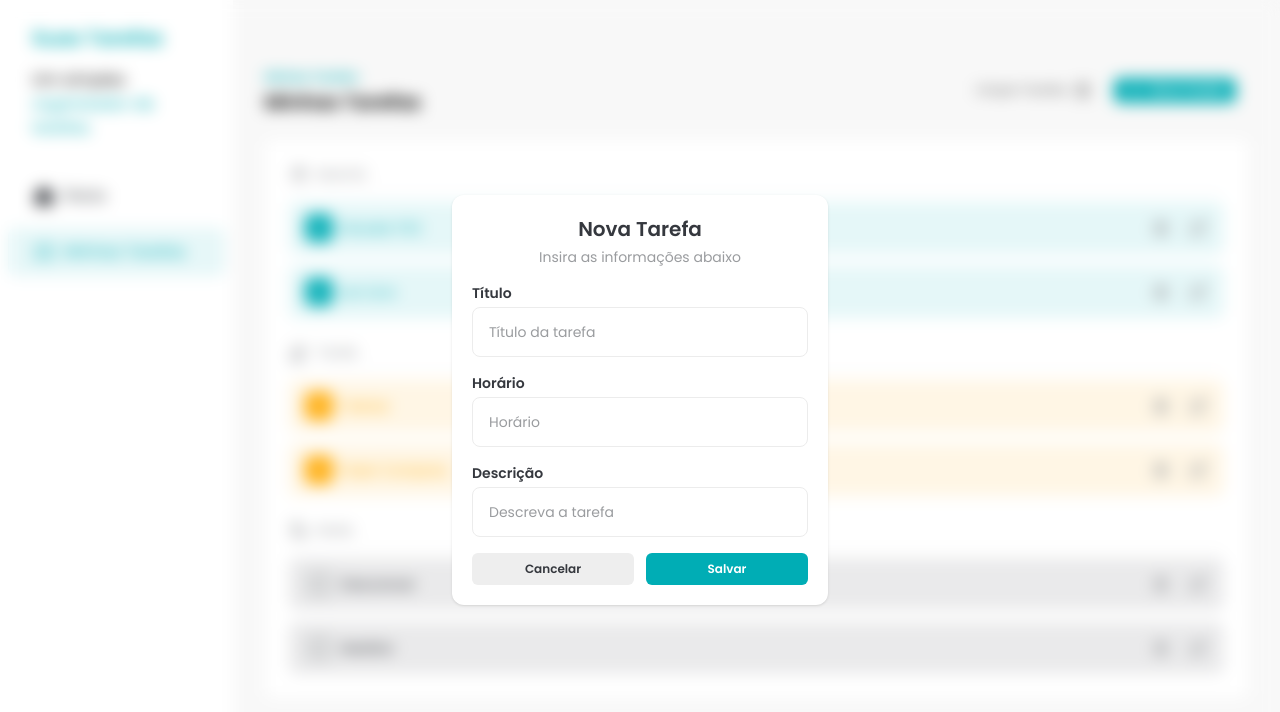
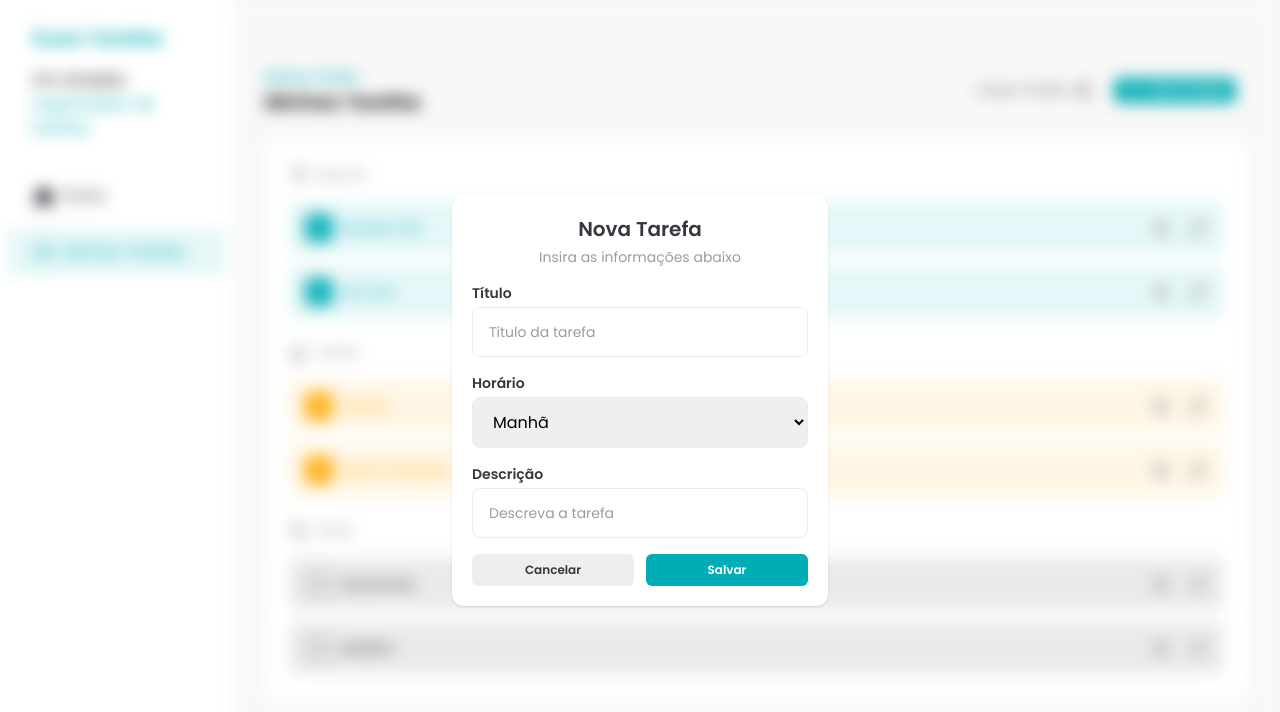
Before and after one commit to daniilomendes/fsc-task-manage, a React (Vite) app: page / in a window 1280 px wide. Both pictures are taken after a click on the button "Nova Tarefa". Shown: the top 712 px of the page. Built offline with nearby package versions, Linux system fonts and the light colour scheme.

Commit message:
feat: add InputLabel component

```diff
--- a/src/components/AddTaskDialog.jsx
+++ b/src/components/AddTaskDialog.jsx
@@ -6,6 +6,7 @@
 import Button from "./Button";
 
 import "./AddTaskDialog.css";
+import InputLabel from "./InputLabel";
 
 const AddTaskDialog = ({ isOpen, handleClose }) => {
   const nodeRef = useRef();
@@ -38,7 +39,20 @@
                   label="Título"
                   placeholder="Título da tarefa"
                 />
-                <Input id="time" label="Horário" placeholder="Horário" />
+
+                <div className="flex flex-col gap-1 text-left">
+                  <InputLabel htmlFor="time">Horário</InputLabel>
+
+                  <select
+                    id="time"
+                    className="rounded-lg border border-solid border-[#ECECEC] px-4 py-3 outline-[#00ADB5] placeholder:text-sm placeholder:text-[#9A9C9F]"
+                  >
+                    <option value="morning">Manhã</option>
+                    <option value="afternoon">Tarde</option>
+                    <option value="evening">Noite</option>
+                  </select>
+                </div>
+
                 <Input
                   id="description"
                   label="Descrição"
--- a/src/components/Input.jsx
+++ b/src/components/Input.jsx
@@ -1,9 +1,9 @@
+import InputLabel from "./InputLabel";
+
 const Input = ({ label, ...rest }) => {
   return (
     <div className="flex flex-col space-y-1 text-left">
-      <label className="text-sm font-semibold text-[#35383E]" htmlFor={rest.id}>
-        {label}
-      </label>
+      <InputLabel htmlFor={rest.id}>{label}</InputLabel>
       <input
         className="rounded-lg border border-solid border-[#ECECEC] px-4 py-3 outline-[#00ADB5] placeholder:text-sm placeholder:text-[#9A9C9F]"
         {...rest}
--- /dev/null
+++ b/src/components/InputLabel.jsx
@@ -0,0 +1,9 @@
+const InputLabel = (props) => {
+  return (
+    <label className="text-sm font-semibold text-[#35383E]" {...props}>
+      {props.children}
+    </label>
+  );
+};
+
+export default InputLabel;
```
